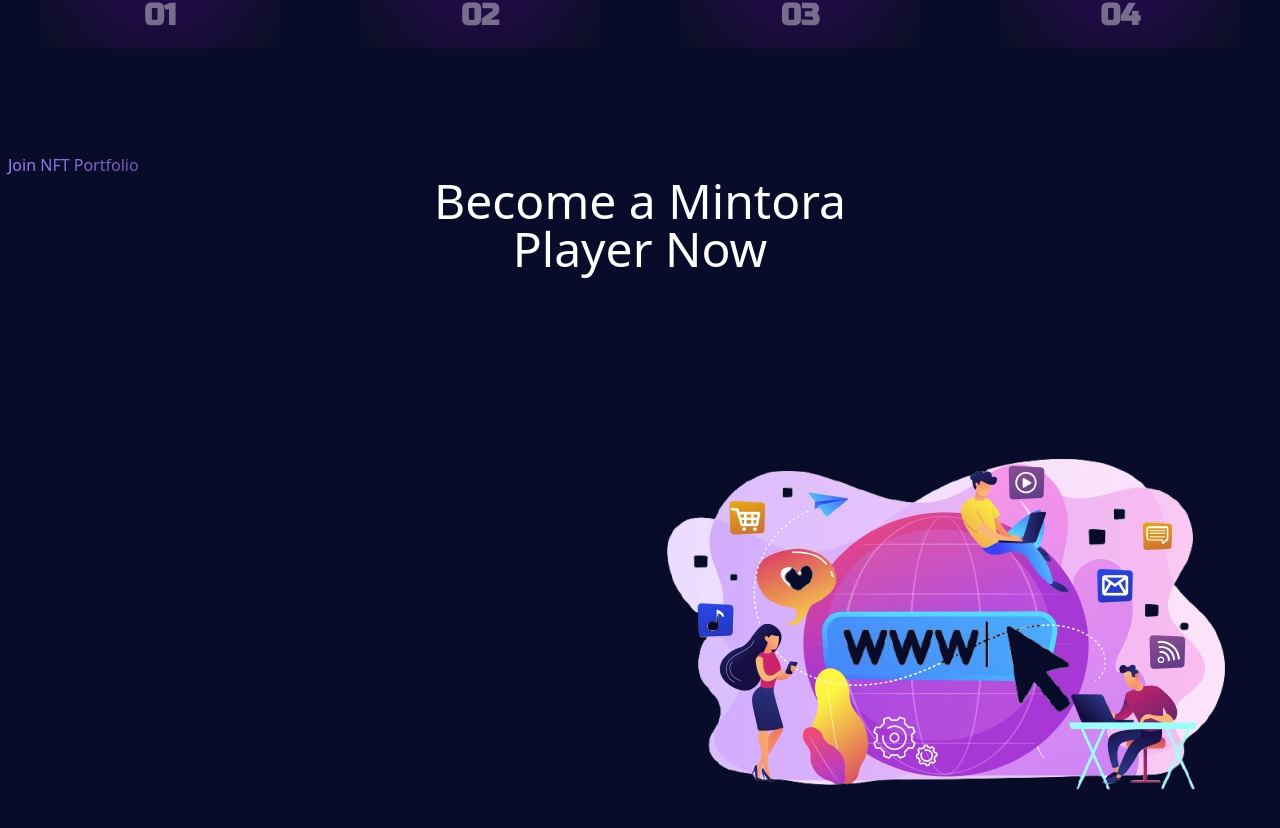
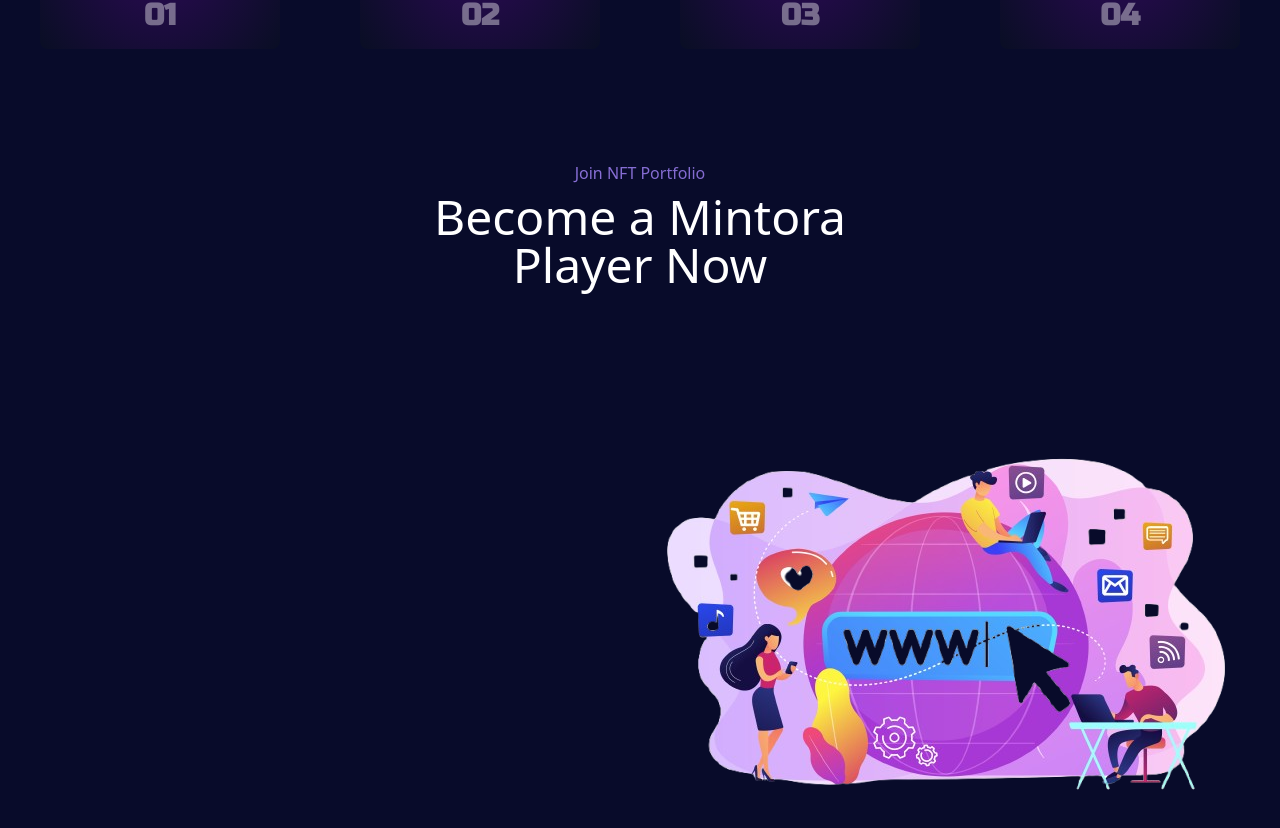
Before and after one commit to dani-dina/React-Web3-landing-page-, a React (Vite) app: page / in a window 1280 px wide. Shown: the part 2247-3075 px from the top of the page. Built offline with nearby package versions, Linux system fonts and the light colour scheme.

Commit message:
About completed

```diff
--- a/src/Components/JoinNFT.tsx
+++ b/src/Components/JoinNFT.tsx
@@ -5,10 +5,10 @@ const JoinNFT : React.FC = ()=>{
   return(
     <section className='w-full h-screen'>
       <div className='w-full h-2/6 '>
-        <span className='mx-1/2 ont-["Russo_One"] p-2 bg-gradient-to-r from-[#703DFA]/60 to-[#6c54ad] bg-clip-text text-transparent
-              rounded-3xl bg-[#e9e4f8] text-center '>
+        <h2 className='font-["Russo_One"] p-2 bg-gradient-to-r from-[#703DFA]/60 to-[#6c54ad] bg-clip-text text-transparent
+             rounded-3xl bg-[#e9e4f8] text-center'>
           Join NFT Portfolio
-        </span>
+        </h2>
         <h1 className='text-white font-["Russo_One"] text-center text-5xl'>
           Become a Mintora <br /> Player Now
         </h1>
```
